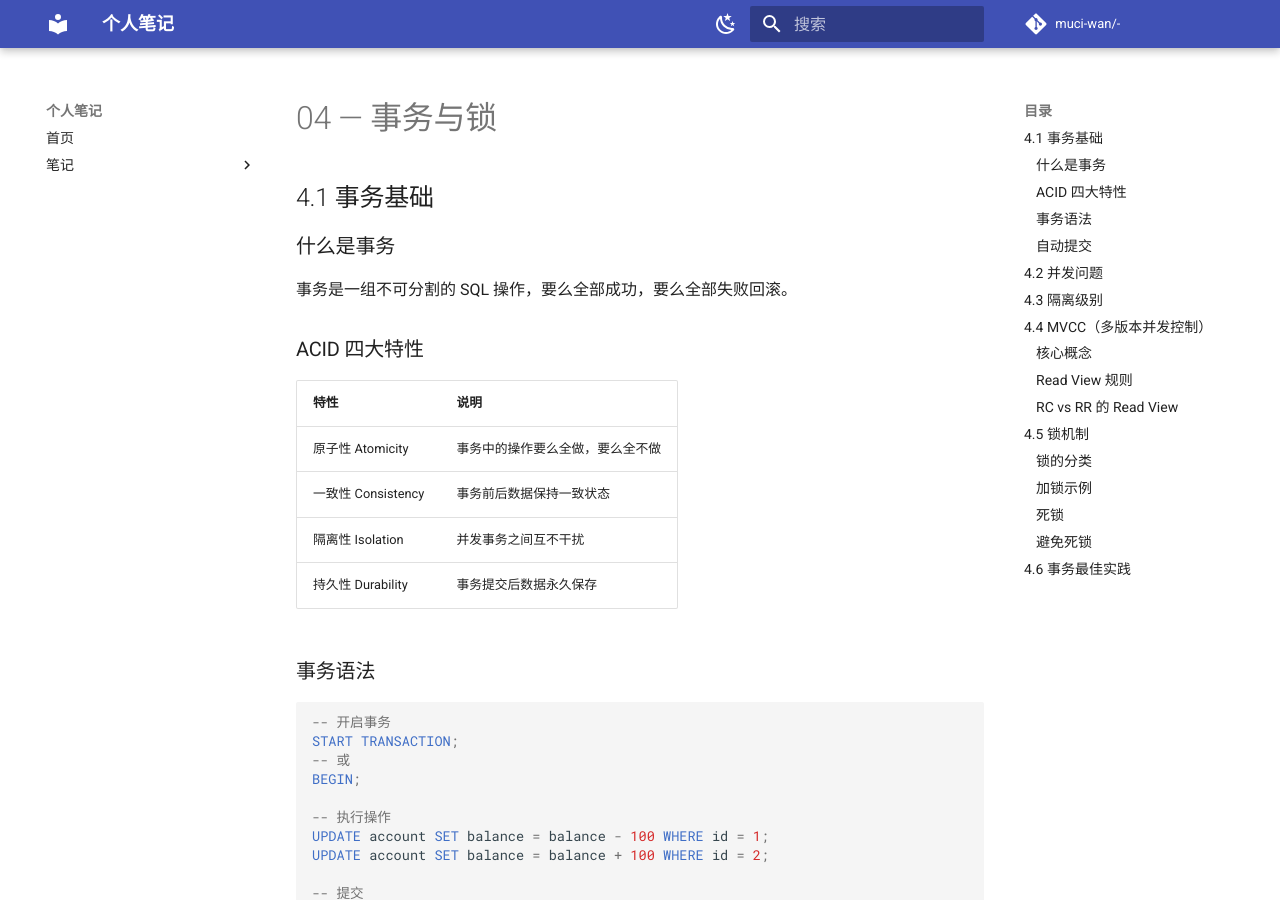
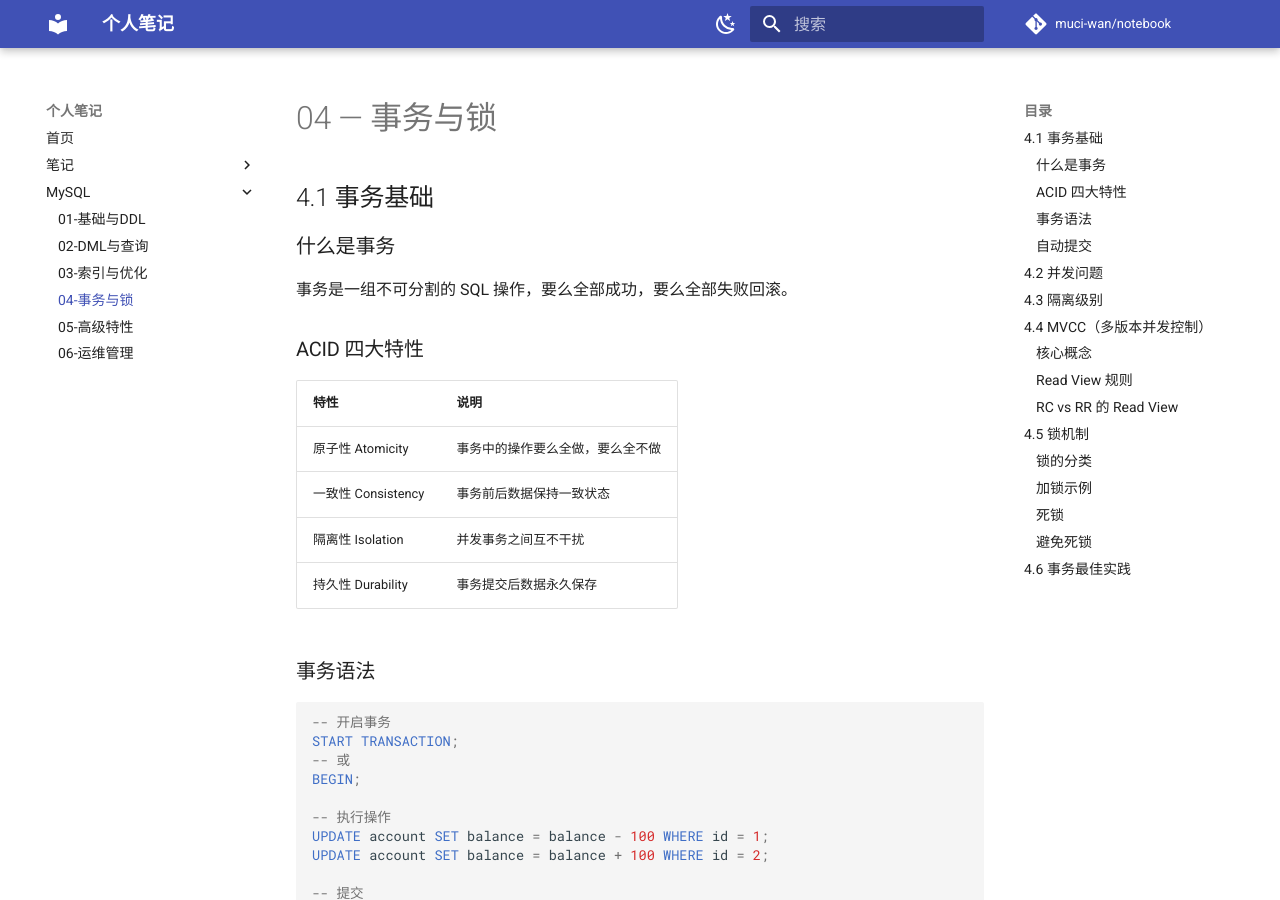
Before and after one commit to muci-wan/-, an MkDocs documentation site: the page built from docs/mysql/04-事务与锁.md, in a window 1280 px wide and 900 px high. Built offline with MkDocs 1.6.1 and Material for MkDocs 9.7.7, drawn with Linux system fonts in a browser that asks for light colours; comment, search, counter and statistics services are not loaded.

Commit message:
更新 mkdocs.yml — 仓库改名后修正 site_url 和导航

```diff
--- a/mkdocs.yml
+++ b/mkdocs.yml
@@ -1,9 +1,9 @@
 site_name: 个人笔记
 site_description: 我的个人知识库
-site_url: https://muci-wan.github.io/-
+site_url: https://muci-wan.github.io/notebook
 
-repo_name: muci-wan/-
-repo_url: https://github.com/muci-wan/-
+repo_name: muci-wan/notebook
+repo_url: https://github.com/muci-wan/notebook
 
 theme:
   name: material
@@ -32,6 +32,14 @@ nav:
   - 笔记:
     - 2026年:
       - 6月: notes/2026/06/20.md
+  - MySQL:
+    - 目录: mysql/index.md
+    - 01-基础与DDL: mysql/01-基础与DDL.md
+    - 02-DML与查询: mysql/02-DML与查询.md
+    - 03-索引与优化: mysql/03-索引与优化.md
+    - 04-事务与锁: mysql/04-事务与锁.md
+    - 05-高级特性: mysql/05-高级特性.md
+    - 06-运维管理: mysql/06-运维管理.md
 
 plugins:
   - search:
```
